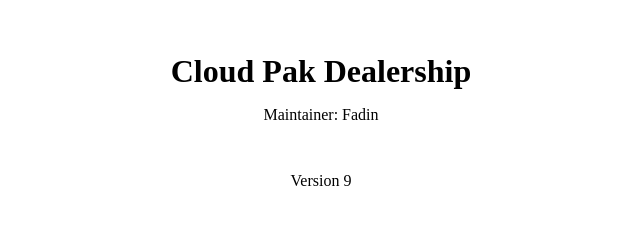
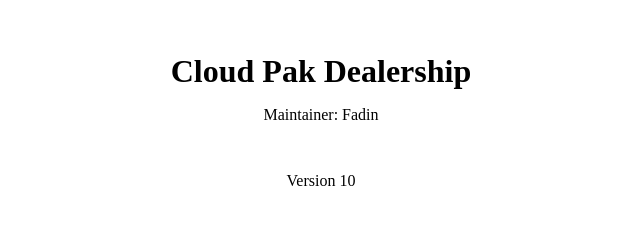
Before and after one commit to MohammedFadin/dealership-pack, a website: page public/index.html in a window 1280 px wide. Shown: the part 224-460 px from the top of the page, 319-959 px from the left. Drawn offline with Linux system fonts and the light colour scheme.

Commit message:
updated to version 10

```diff
--- a/public/index.html
+++ b/public/index.html
@@ -64,7 +64,7 @@
     <div class="info">
       <h1>Cloud Pak Dealership</h1>
       <p>Maintainer: Fadin</p>
-      <p>Version 9</p>
+      <p>Version 10</p>
 
       <h3>OpenAPI spec: <a href="/openapi.json">/openapi.json</a></h3>
       <h3>API Explorer: <a href="/explorer">/explorer</a></h3>
```
